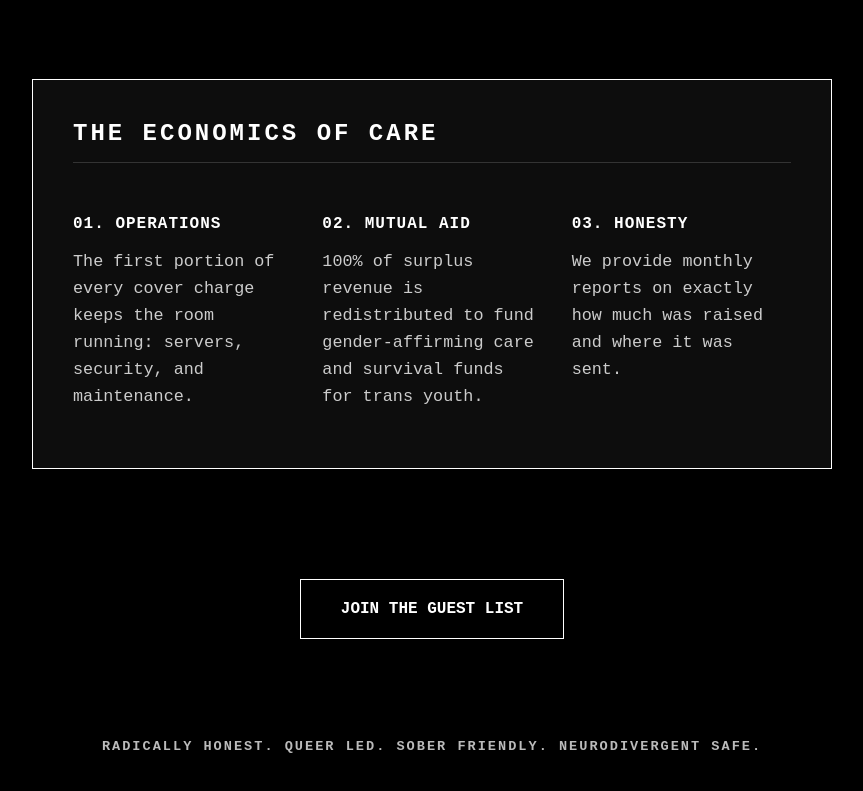
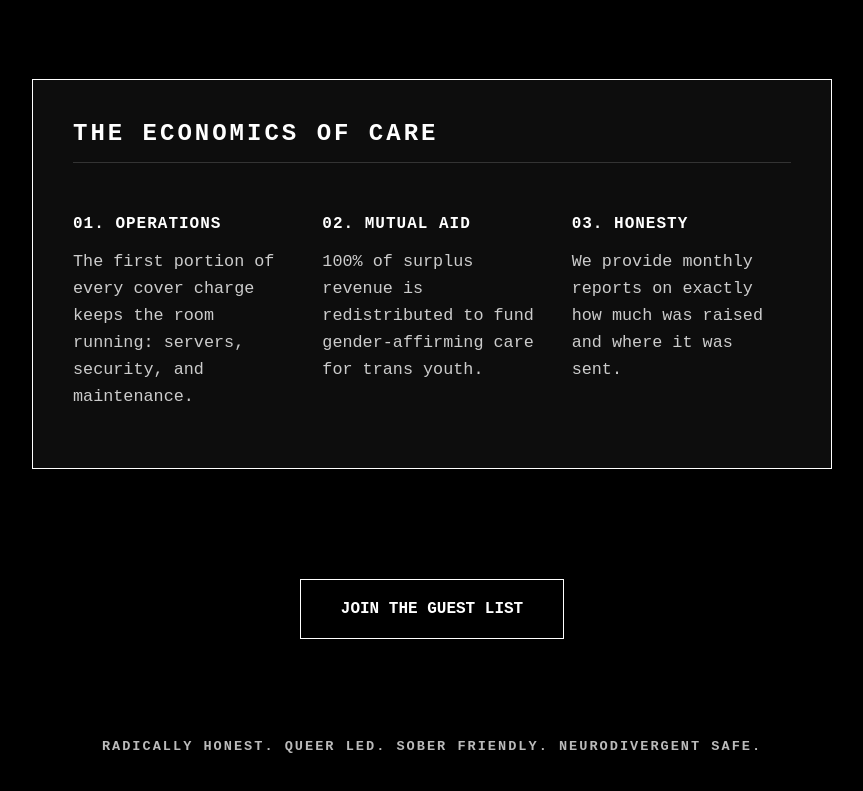
Before and after one commit to mcro1221/reverb-site, a plain HTML site: page index.html in a window 1280 px wide. Shown: the part 1432-2223 px from the top of the page, without its empty margins (208-1071 px from the left). Drawn offline with Linux system fonts and the light colour scheme.

Commit message:
Update index.html

```diff
--- a/index.html
+++ b/index.html
@@ -230,7 +230,7 @@
                 </div>
                 <div class="flow-item">
                     <h4>02. Mutual Aid</h4>
-                    <p>100% of surplus revenue is redistributed to fund gender-affirming care and survival funds for trans youth.</p>
+                    <p>100% of surplus revenue is redistributed to fund gender-affirming care for trans youth.</p>
                 </div>
                 <div class="flow-item">
                     <h4>03. Honesty</h4>
```
